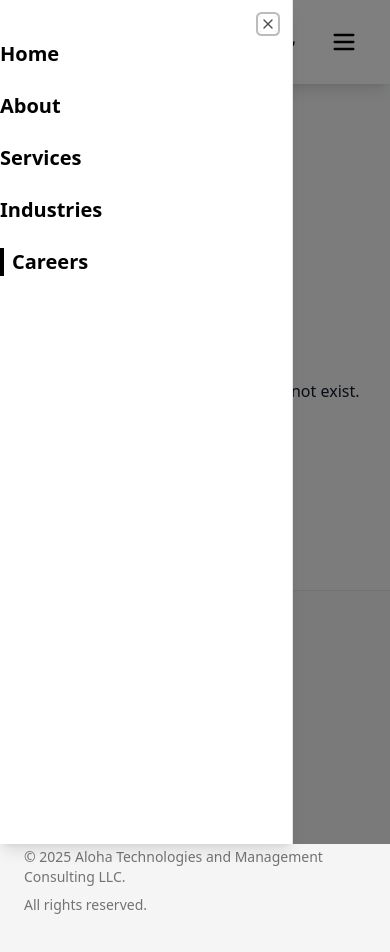
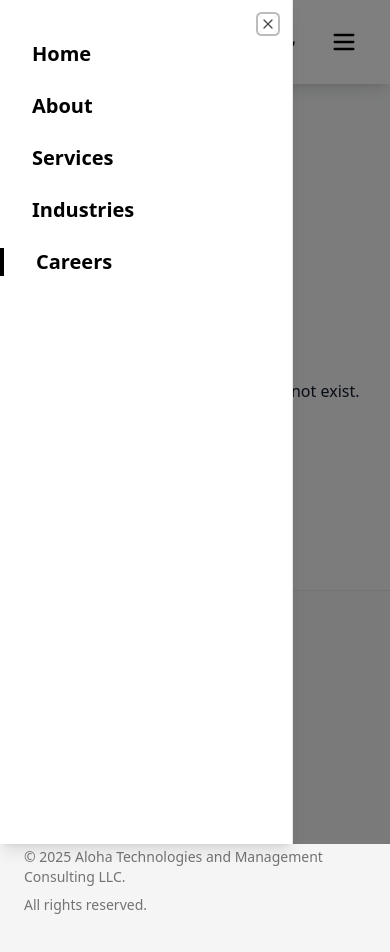
Before and after one commit to UttejK/AlohaTMC, a React (Vite) app: page /careers in a window 390 px wide. Both pictures are taken after a click on the button 344 px from the left and 42 px from the top of the page. Shown: the top 952 px of the page. Built offline with nearby package versions, Linux system fonts and the light colour scheme.

Commit message:
compressed images

```diff
--- a/src/components/Navbar.tsx
+++ b/src/components/Navbar.tsx
@@ -73,10 +73,10 @@ const Navbar: React.FC = () => {
                     key={link.name}
                     to={link.path}
                     className={cn(
-                      "text-black hover:text-gray-700 dark:text-white dark:hover:text-gray-300",
+                      "text-black hover:text-gray-700 dark:text-white dark:hover:text-gray-300 pl-8",
                       "text-xl font-semibold transition-all duration-300",
                       pathname === link.path &&
-                        "border-l-4 pl-2 border-black dark:border-white"
+                        "border-l-4 pl-8 border-black dark:border-white"
                     )}
                   >
                     {link.name}
```
